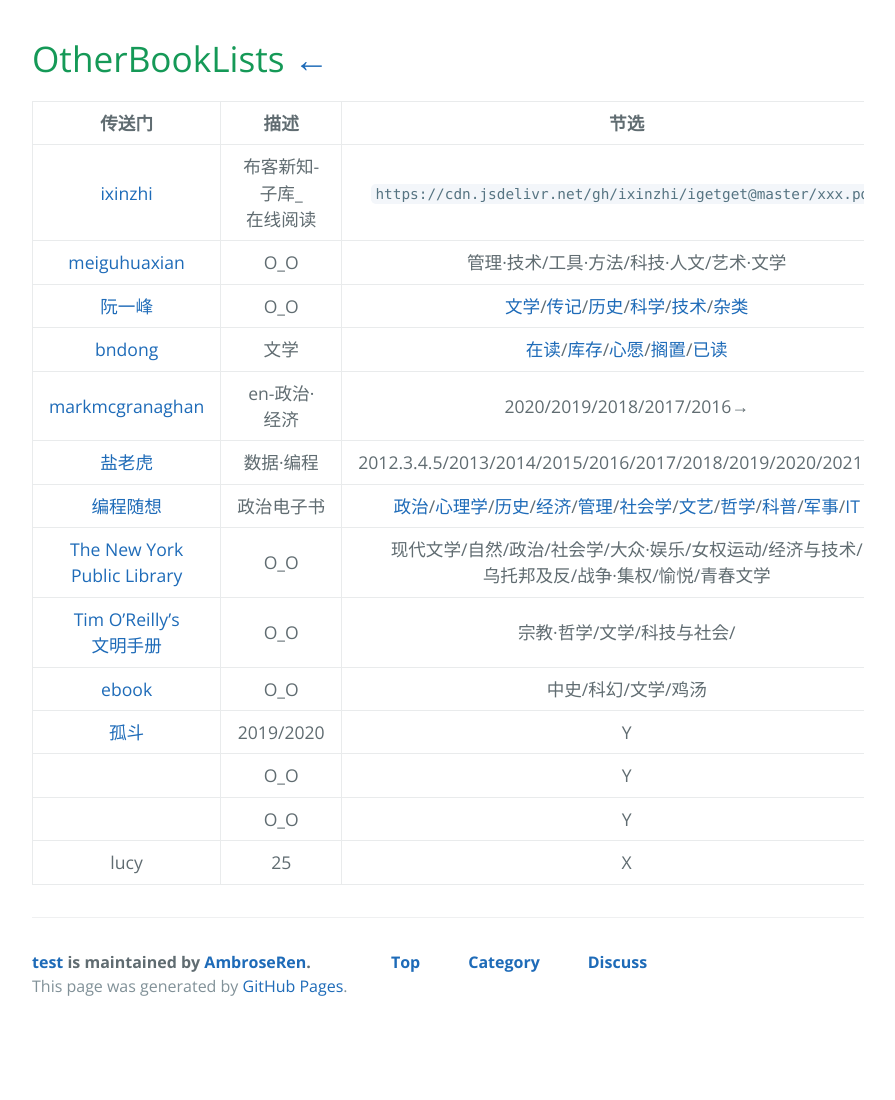
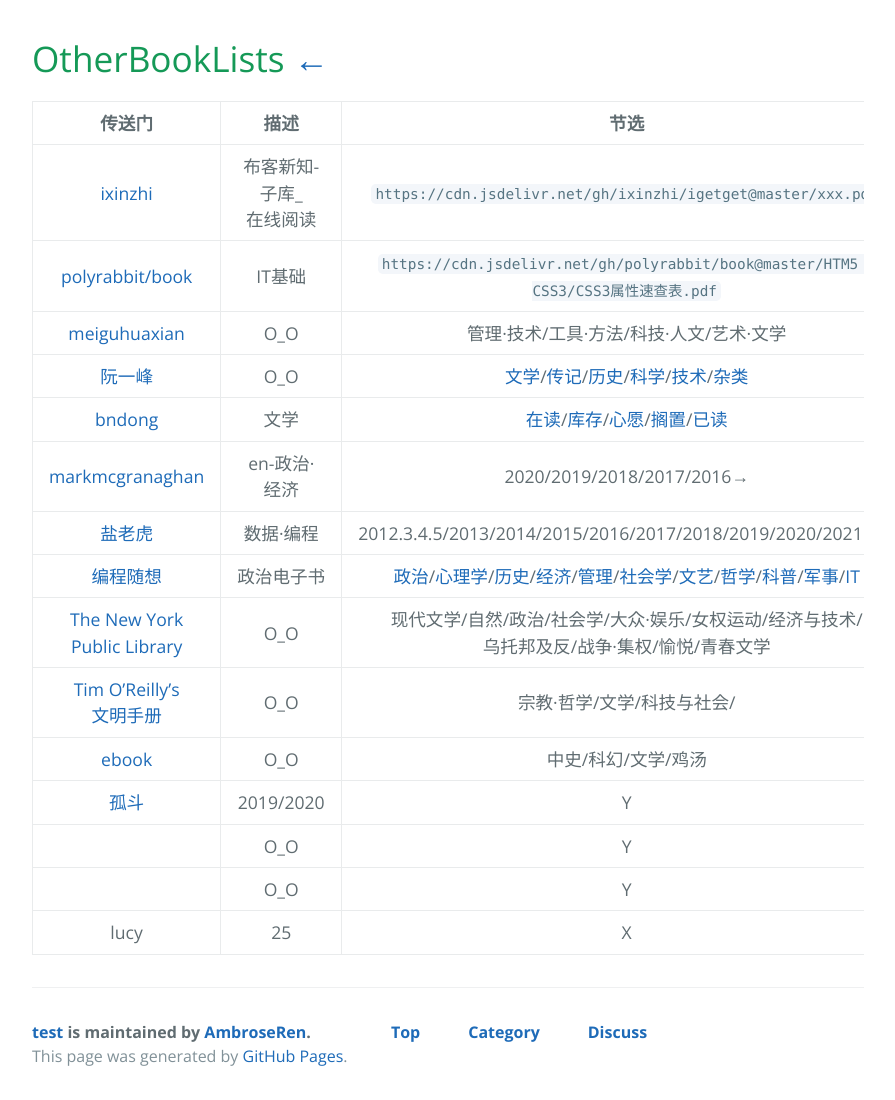
Before and after one commit to AmbroseRen/test, a Jekyll site: the page built from Library/OtherBookLists.md, in a window 1280 px wide. Shown: the whole page, without its empty margins (192-1087 px from the left). Built offline with Jekyll 4.4.1, drawn with Linux system fonts in a browser that asks for light colours; our own code applies the rules of GitHub Pages for plain Markdown files; the repository's description, which GitHub fills in, is left out; before the commit the page ends 1030 px from its top, so only the background shows below that.

Commit message:
Update OtherBookLists.md

```diff
--- a/Library/OtherBookLists.md
+++ b/Library/OtherBookLists.md
@@ -3,6 +3,7 @@
 | 传送门 | 描述 | 节选 |
 |:---:|:---:|:---:|
 | [ixinzhi](https://github.com/ixinzhi/igetget) | 布客新知-子库_在线阅读 | `https://cdn.jsdelivr.net/gh/ixinzhi/igetget@master/xxx.pdf` |
+| [polyrabbit/book](https://github.com/polyrabbit/book) | IT基础 | `https://cdn.jsdelivr.net/gh/polyrabbit/book@master/HTM5 & CSS3/CSS3属性速查表.pdf` |
 | [meiguhuaxian](https://www.cnblogs.com/meiguhuaxian/p/11641423.html) | O_O | 管理·技术/工具·方法/科技·人文/艺术·文学 |
 | [阮一峰](https://github.com/ruanyf/reading-list) | O_O | [文学](https://github.com/ruanyf/reading-list#%E6%96%87%E5%AD%A6)/[传记](https://github.com/ruanyf/reading-list#传记)/[历史](https://github.com/ruanyf/reading-list#历史)/[科学](https://github.com/ruanyf/reading-list#科学)/[技术](https://github.com/ruanyf/reading-list#技术)/[杂类](https://github.com/ruanyf/reading-list#杂类) |
 | [bndong](https://www.cnblogs.com/bndong/p/10300036.html) | 文学 | [在读](https://www.cnblogs.com/bndong/p/10300036.html#hid-wnZJby)/[库存](https://www.cnblogs.com/bndong/p/10300036.html#hid-AJ7KWC)/[心愿](https://www.cnblogs.com/bndong/p/10300036.html#hid-NihRWK)/[搁置](https://www.cnblogs.com/bndong/p/10300036.html#hid-mHPsGT)/[已读](https://www.cnblogs.com/bndong/p/10300036.html#hid-YCsRpy) |
```
